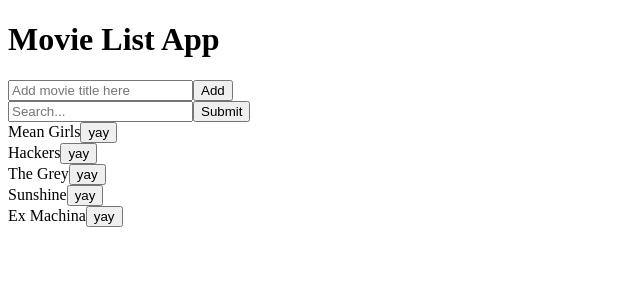
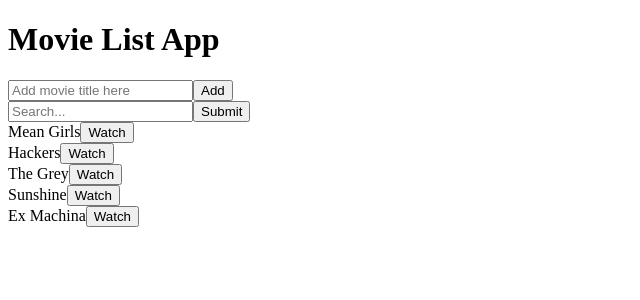
Before and after one commit to alletsz/hrsf110-movie_list_app, a React app: page / in a window 1280 px wide. Shown: the top 300 px of the page, without its empty margins (0-640 px from the left). Built offline with nearby package versions, Linux system fonts and the light colour scheme.

Commit message:
Create functional watch button

```diff
--- a/src/components/MovieListEntry.jsx
+++ b/src/components/MovieListEntry.jsx
@@ -5,15 +5,29 @@ class MovieListEntry extends React.Component{
   constructor(props){
     super(props)
     this.state = {
-      watchStatus: 'Watch'
+      watchStatus: 'Watch',
     }
+    this.watched = this.watched.bind(this)
+  }
+  watched(e){
+    // console.log(this.state.watchStatus)
+    if(this.state.watchStatus === 'Watch'){
+      this.setState({watchStatus: 'Watched'})
+    }
+    if(this.state.watchStatus === 'Watched'){
+      this.setState({watchStatus: 'Watch'})
+    }
+
+    console.log('hi')
   }
   render(){
     return(
+      <div onClick={this.watched}>
       <div className='movie'>
         {this.props.movie.title}
-      <button className='watchToggle'>yay</button>
+      <button className='watchToggle'>{this.state.watchStatus}</button>
      </div>
+      </div>
     )
   }
 }
```
